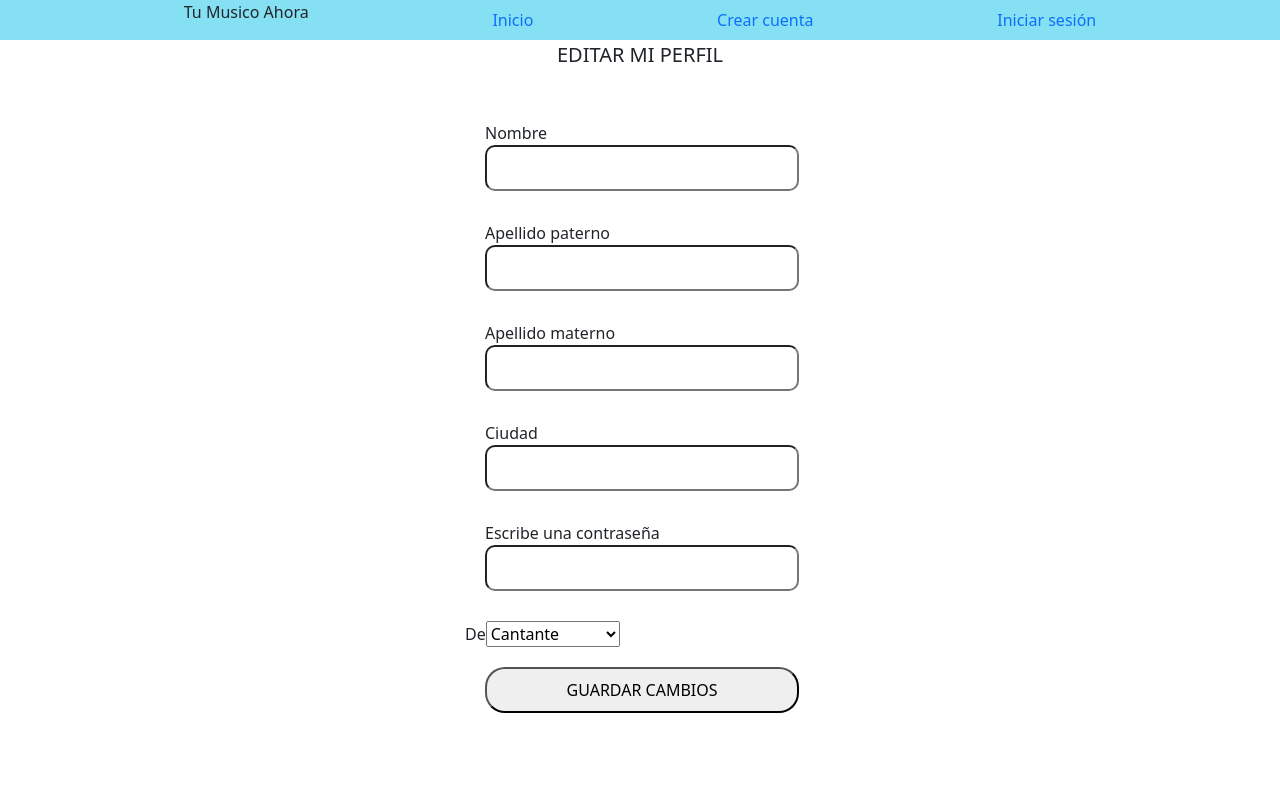
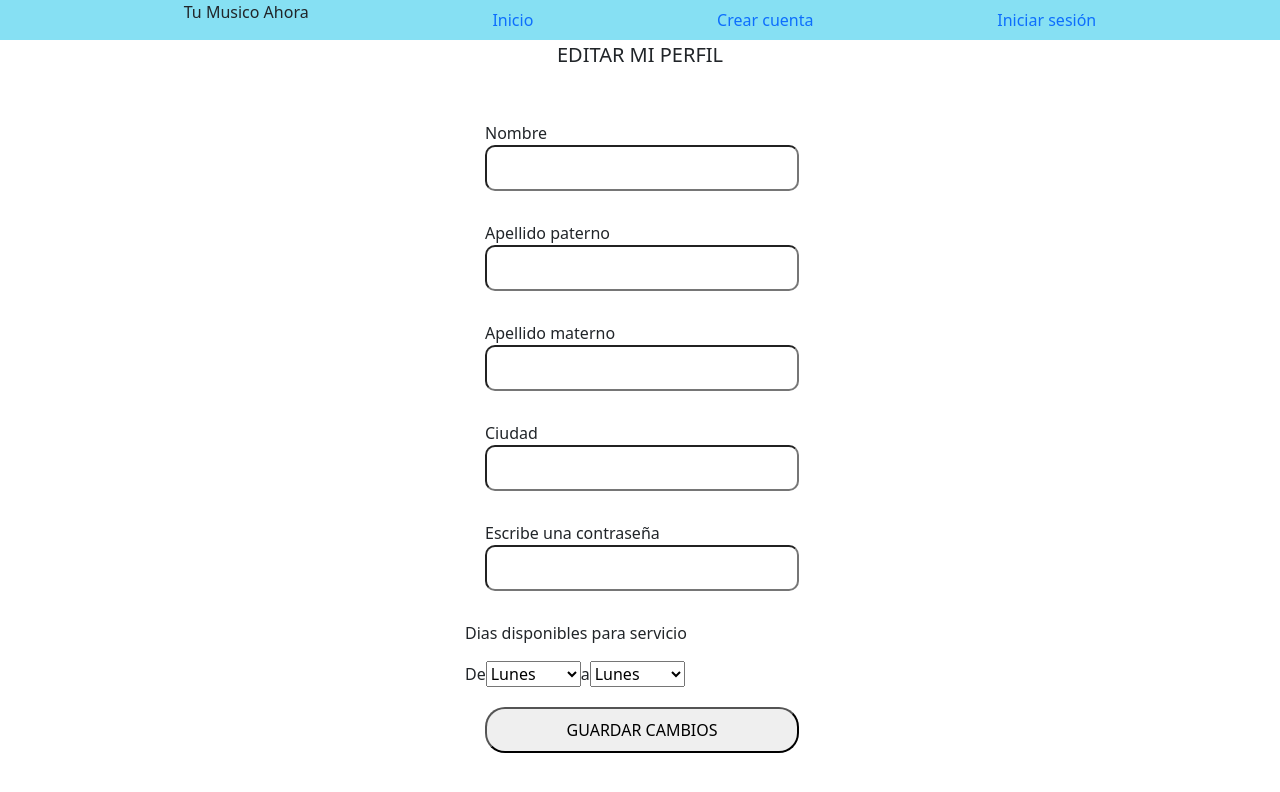
Before and after one commit to Kodemia-MusicApp/MusicApp-FrontEnd, a React app: page /editprofilemusician in a window 1280 px wide. Shown: the top 792 px of the page. Built offline with nearby package versions, Linux system fonts and the light colour scheme; no server answers.

Commit message:
1 file modified

```diff
--- a/src/Pages/EditProfileMusician/EditProfileMusician.jsx
+++ b/src/Pages/EditProfileMusician/EditProfileMusician.jsx
@@ -33,15 +33,36 @@ export const EditProfileMusician = () => {
                                 <input type="password" className="editUser" />
 
                                 <div className="disponibilidad">
+                                    <p>Dias disponibles para servicio</p>
                                     <label>De</label>
                                     <select
                                         className="Tipoartista"
                                         id="Tipoartista"
                                     >
-                                        <option value="Cantante">
-                                            Cantante
+                                        <option value="Lunes">Lunes</option>
+                                        <option value="Martes">Martes</option>
+                                        <option value="Miércoles">
+                                            Miércoles
                                         </option>
-                                        <option value="">Instrumentista</option>
+                                        <option value="Jueves">Jueves</option>
+                                        <option value="Viernes">Viernes</option>
+                                        <option value="Sábado">Sábado</option>
+                                        <option value="Domingo">Domingo</option>
+                                    </select>
+                                    <label> a </label>
+                                    <select
+                                        className="Tipoartista"
+                                        id="Tipoartista"
+                                    >
+                                        <option value="Lunes">Lunes</option>
+                                        <option value="Martes">Martes</option>
+                                        <option value="Miércoles">
+                                            Miércoles
+                                        </option>
+                                        <option value="Jueves">Jueves</option>
+                                        <option value="Viernes">Viernes</option>
+                                        <option value="Sábado">Sábado</option>
+                                        <option value="Domingo">Domingo</option>
                                     </select>
                                 </div>
                                 <button className="BotonGeneral">
```
